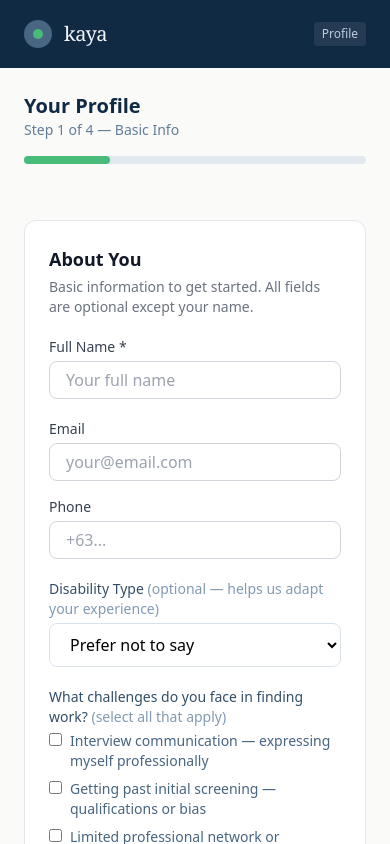
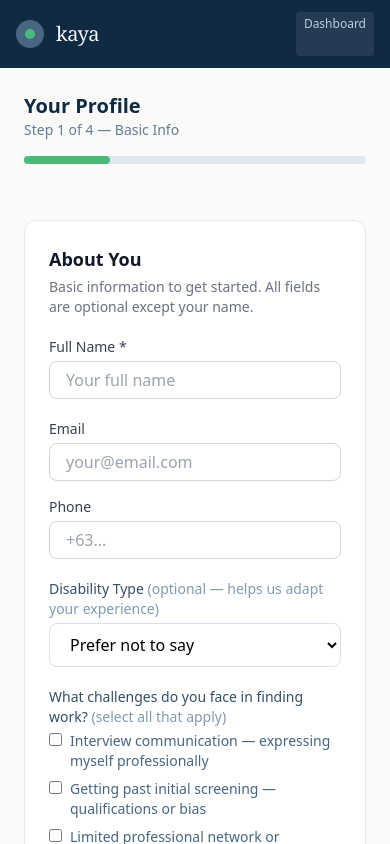
Before and after one commit to kubersethi15/sis-mvp, a Next.js app: page /profile in a window 390 px wide. Shown: the top 844 px of the page. Built offline with nearby package versions, Linux system fonts and the light colour scheme.

Commit message:
UX: Show user name in nav + working Dashboard link
Profile page: dead 'Profile' badge → user's name + 'Dashboard' link
KayaNav component: now accepts userName prop, shows Dashboard link
Both hide on mobile (sm:inline) to save space

```diff
--- a/src/app/profile/page.tsx
+++ b/src/app/profile/page.tsx
@@ -205,16 +205,21 @@ export default function ProfilePage() {
   return (
     <div className="min-h-screen" style={{ background: '#FAFAF9' }}>
       {/* Kaya Nav */}
-      <nav className="px-6 py-3 flex items-center justify-between" style={{ background: '#102A43' }}>
+      <nav className="px-4 sm:px-6 py-3 flex items-center justify-between" style={{ background: '#102A43' }}>
         <a href="/" className="flex items-center gap-3">
           <div className="w-7 h-7 rounded-full flex items-center justify-center" style={{ background: '#486581' }}>
             <div className="w-2.5 h-2.5 rounded-full" style={{ background: '#48BB78' }} />
           </div>
           <span className="text-xl tracking-tight" style={{ fontFamily: 'Georgia, serif', color: '#F0F4F8' }}>kaya</span>
         </a>
-        <div className="flex items-center gap-4">
+        <div className="flex items-center gap-3">
           {saved && <span className="text-xs font-medium" style={{ color: '#48BB78' }}>✅ Saved</span>}
-          <span className="text-xs font-medium px-2 py-1 rounded" style={{ background: '#243B53', color: '#BCCCDC' }}>Profile</span>
+          {fullName && (
+            <span className="text-xs hidden sm:inline" style={{ color: '#BCCCDC' }}>{fullName}</span>
+          )}
+          <a href="/my-dashboard" className="text-xs font-medium px-2 py-1 rounded hover:opacity-80 transition-opacity" style={{ background: '#243B53', color: '#BCCCDC' }}>
+            Dashboard
+          </a>
         </div>
       </nav>
 
--- a/src/components/KayaNav.tsx
+++ b/src/components/KayaNav.tsx
@@ -30,25 +30,30 @@ export const KAYA = {
 
 interface KayaNavProps {
   currentPage?: string;
+  userName?: string;
 }
 
-export default function KayaNav({ currentPage }: KayaNavProps) {
+export default function KayaNav({ currentPage, userName }: KayaNavProps) {
   return (
-    <nav className="px-6 py-3 flex items-center justify-between" style={{ background: KAYA.navy900 }}>
+    <nav className="px-4 sm:px-6 py-3 flex items-center justify-between" style={{ background: KAYA.navy900 }}>
       <Link href="/" className="flex items-center gap-3">
-        {/* Bloom mark placeholder — circle with node */}
         <div className="w-7 h-7 rounded-full flex items-center justify-center" style={{ background: KAYA.navy600 }}>
           <div className="w-2.5 h-2.5 rounded-full" style={{ background: KAYA.green400 }} />
         </div>
         <span className="text-xl tracking-tight" style={{ fontFamily: 'Georgia, serif', color: KAYA.navy50 }}>kaya</span>
       </Link>
-      <div className="flex items-center gap-4">
+      <div className="flex items-center gap-3">
         {currentPage && (
           <span className="text-xs font-medium px-2 py-1 rounded" style={{ background: KAYA.navy800, color: KAYA.navy100 }}>
             {currentPage}
           </span>
         )}
-        <span className="text-xs hidden sm:inline" style={{ color: KAYA.navy100 }}>kaya.work</span>
+        {userName && (
+          <span className="text-xs hidden sm:inline" style={{ color: KAYA.navy100 }}>{userName}</span>
+        )}
+        <Link href="/my-dashboard" className="text-xs hidden sm:inline hover:opacity-80 transition-opacity" style={{ color: KAYA.navy100 }}>
+          Dashboard
+        </Link>
       </div>
     </nav>
   );
```
